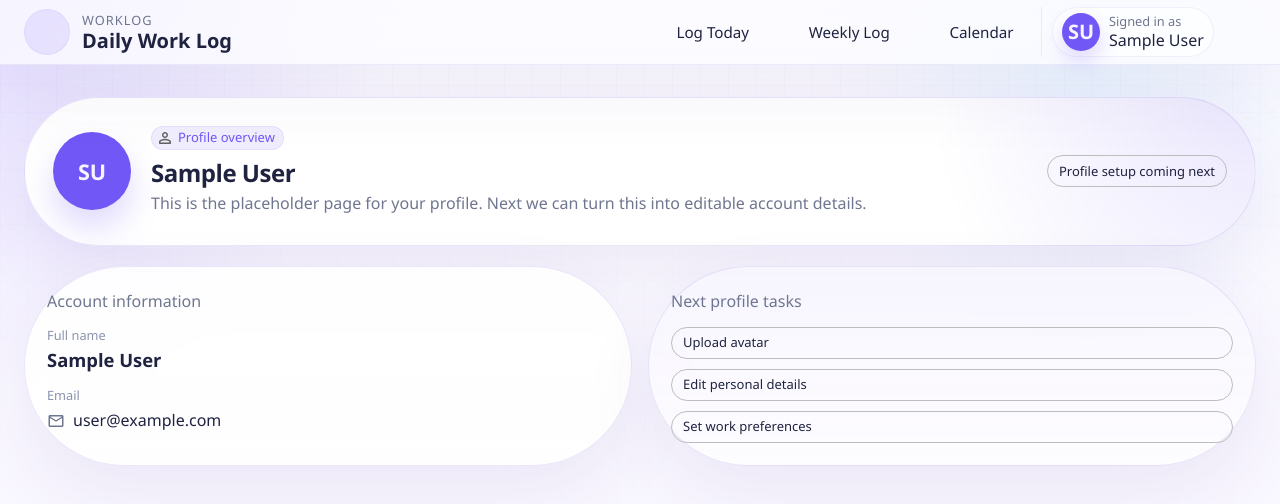
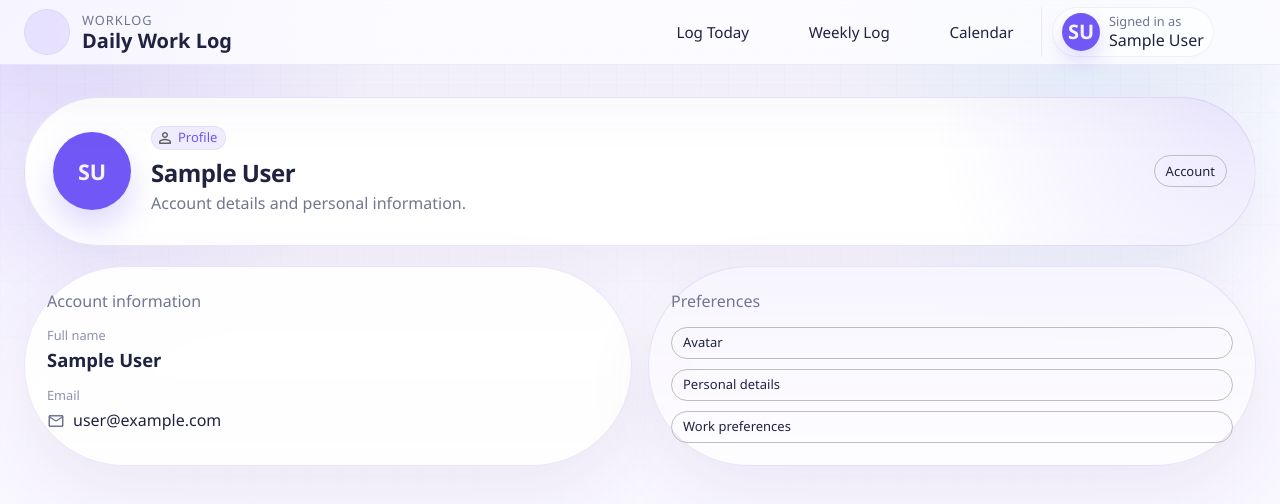
Before and after one commit to Aydan-A/Worklog, a React (Vite) app: page /profile in a window 1280 px wide. Shown: the top 504 px of the page. Built offline with nearby package versions, Linux system fonts and the light colour scheme; no server answers; sample sign-in values are in the browser's storage; some icons are missing.

Commit message:
Remove placeholder profile copy

```diff
--- a/src/pages/Profile.tsx
+++ b/src/pages/Profile.tsx
@@ -47,7 +47,7 @@ export default function Profile() {
             <Box>
               <Chip
                 icon={<PersonOutlineRounded sx={{ fontSize: 16 }} />}
-                label="Profile overview"
+                label="Profile"
                 size="small"
                 sx={{
                   mb: 1.1,
@@ -58,12 +58,12 @@ export default function Profile() {
               />
               <Typography variant="h2">{profileName}</Typography>
               <Typography variant="body1" sx={{ color: "text.secondary", mt: 0.6 }}>
-                This is the placeholder page for your profile. Next we can turn this into editable account details.
+                Account details and personal information.
               </Typography>
             </Box>
           </Stack>
 
-          <Chip label="Profile setup coming next" variant="outlined" />
+          <Chip label="Account" variant="outlined" />
         </Stack>
       </Paper>
 
@@ -108,12 +108,12 @@ export default function Profile() {
           }}
         >
           <Typography variant="subtitle1" sx={{ color: "text.secondary", mb: 1.75 }}>
-            Next profile tasks
+            Preferences
           </Typography>
           <Stack spacing={1.25}>
-            <Chip label="Upload avatar" variant="outlined" sx={{ justifyContent: "flex-start" }} />
-            <Chip label="Edit personal details" variant="outlined" sx={{ justifyContent: "flex-start" }} />
-            <Chip label="Set work preferences" variant="outlined" sx={{ justifyContent: "flex-start" }} />
+            <Chip label="Avatar" variant="outlined" sx={{ justifyContent: "flex-start" }} />
+            <Chip label="Personal details" variant="outlined" sx={{ justifyContent: "flex-start" }} />
+            <Chip label="Work preferences" variant="outlined" sx={{ justifyContent: "flex-start" }} />
           </Stack>
         </Paper>
       </Box>
```
